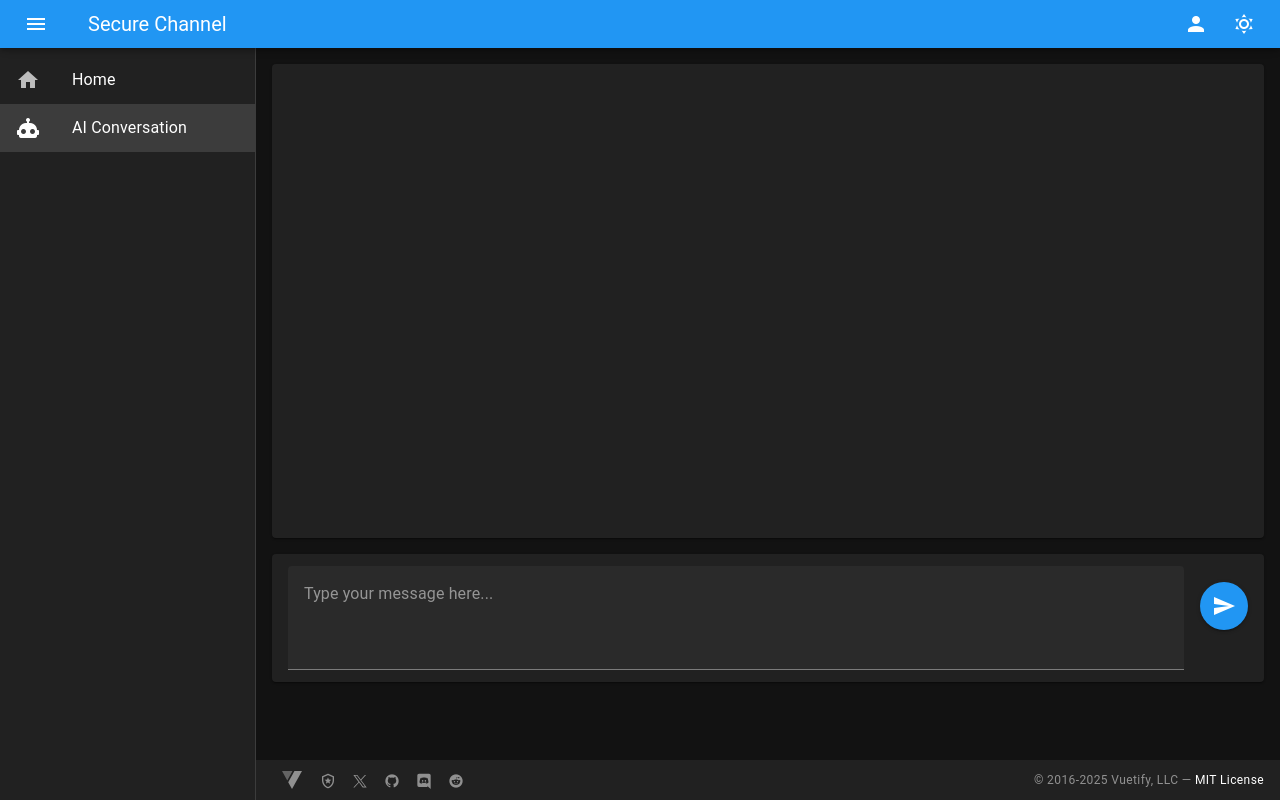
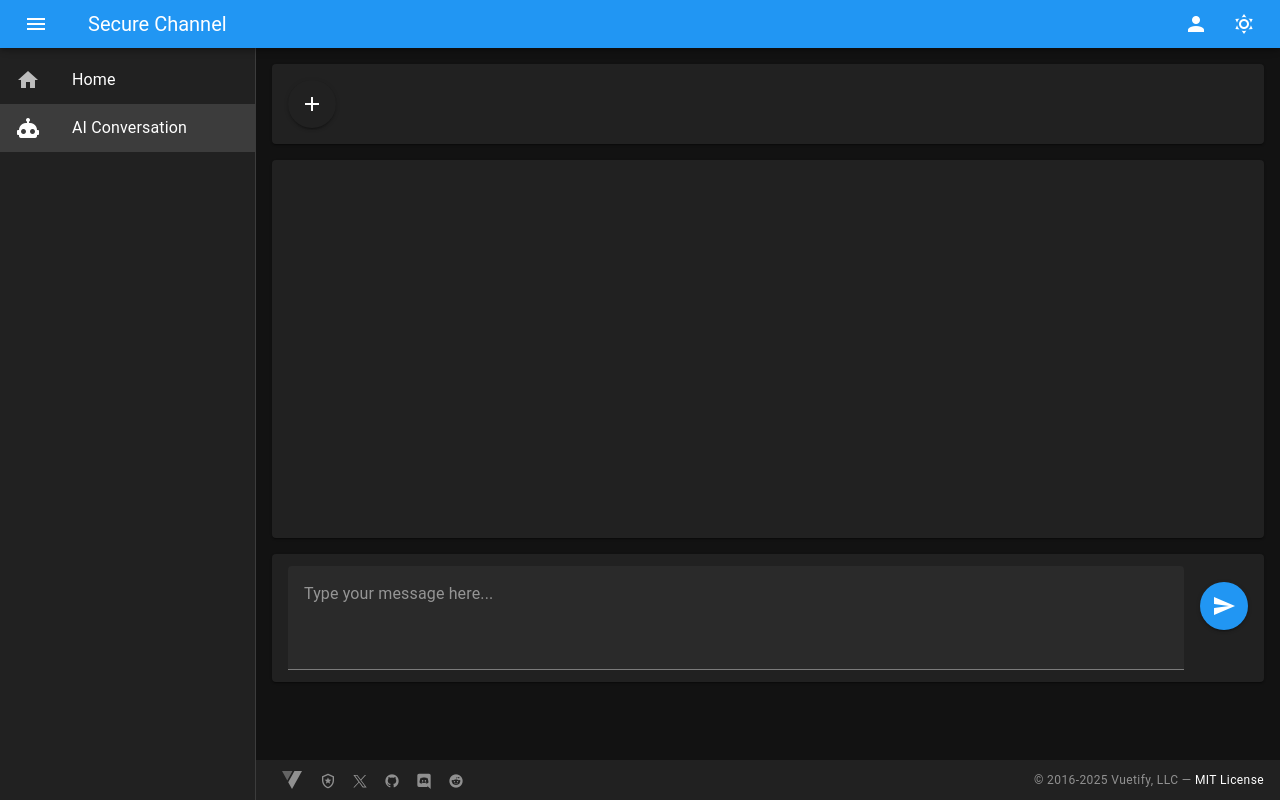
Before and after one commit to webjestic/schannel-vue, a Vue app: page /ai-conversation in a window 1280 px wide. Built offline with nearby package versions, Linux system fonts and the light colour scheme.

Commit message:
enhance(conversaion) icons created on plus button

```diff
--- a/src/pages/ai-conversation.vue
+++ b/src/pages/ai-conversation.vue
@@ -3,6 +3,20 @@
     class="d-flex flex-column"
     style="height: calc(100vh - 150px)"
   >
+    <!-- Icon Card -->
+    <v-card class="mb-4 pa-4">
+      <div class="d-flex align-center">
+        <div v-for="(circle, index) in circles" :key="index" class="me-3">
+          <v-icon :color="circle" size="48">
+            mdi-circle
+          </v-icon>
+        </div>
+        <v-btn icon @click="addCircle">
+          <v-icon>mdi-plus</v-icon>
+        </v-btn>
+      </div>
+    </v-card>
+
     <!-- Chat messages area -->
     <v-card class="flex-grow-1 mb-4 overflow-y-auto">
       <v-card-text>
@@ -35,7 +49,19 @@
 <script setup>
 import { ref } from 'vue'
 
+// Existing chat input logic
 const userInput = ref('')
+
+// New reactive state for circles
+const circles = ref([])
+// Define available colors
+const colors = ['red', 'green', 'orange', 'purple', 'blue', 'teal']
+
+const addCircle = () => {
+  // Pick a random color from the array
+  const newColor = colors[Math.floor(Math.random() * colors.length)]
+  circles.value.push(newColor)
+}
 
 const handleSend = () => {
   if (!userInput.value.trim()) return
```
Also changed, not shown: 1 other file (tests, documents, lock files or other folders).
